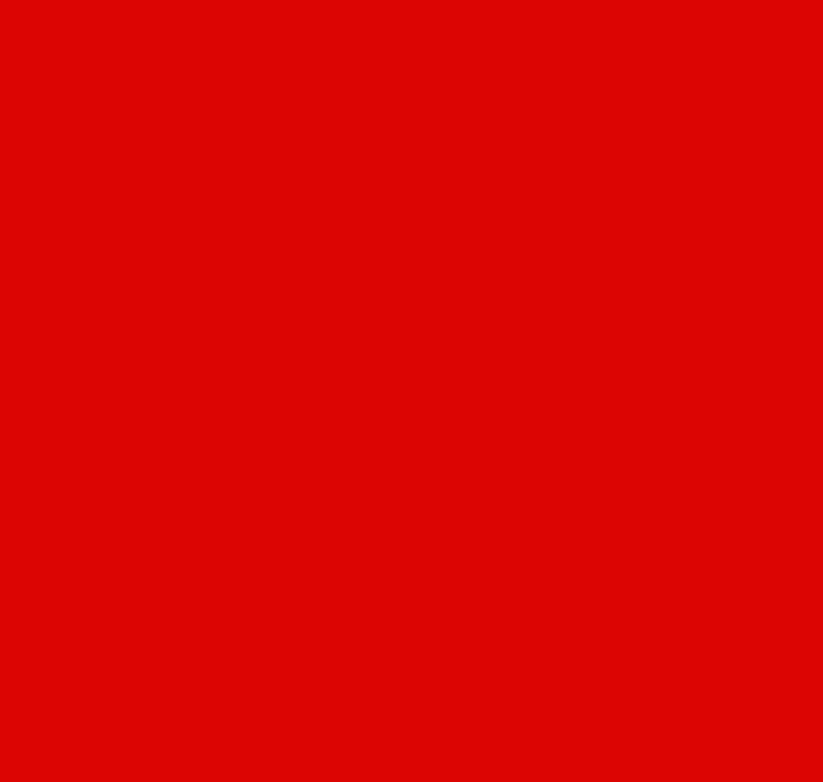
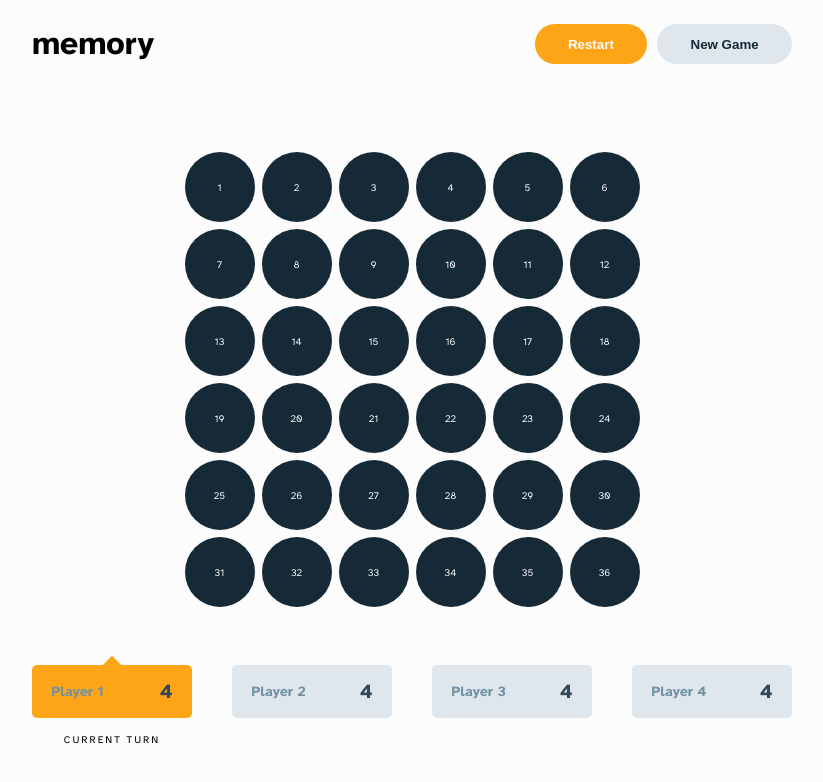
Before and after one commit to F4eNn/Advance-Multiplayer-Game, a website: page index.html in a window 1280 px wide. Shown: the whole page, without its empty margins (228-1051 px from the left). Drawn offline with Linux system fonts and the light colour scheme.

Commit message:
added styles to the entire section

```diff
--- a/index.html
+++ b/index.html
@@ -109,6 +109,88 @@
         </section>
     </div>
 </section>
+     <section class="game-content">
+    <!-- Navigation -->
+    <div class="nav wrapper">
+        <h2 class="nav__title">memory</h2>
+        <div class="buttons-desktop">
+            <button class="buttons-desktop__btn">Restart</button>
+            <button class="buttons-desktop__btn buttons-desktop__btn--colors">New Game</button>
+        </div>
+        <button class="nav__menu-mobile">Menu</button>
+    </div>
+    <!-- Grid Container -->
+    <div class="grid-container wrapper">
+        <div class="grid">1</div>
+        <div class="grid">2</div>
+        <div class="grid">3</div>
+        <div class="grid">4</div>
+        <div class="grid">5</div>
+        <div class="grid">6</div>
+        <div class="grid">7</div>
+        <div class="grid">8</div>
+        <div class="grid">9</div>
+        <div class="grid">10</div>
+        <div class="grid">11</div>
+        <div class="grid">12</div>
+        <div class="grid">13</div>
+        <div class="grid">14</div>
+        <div class="grid">15</div>
+        <div class="grid">16</div>
+        <div class="grid">17</div>
+        <div class="grid">18</div>
+        <div class="grid">19</div>
+        <div class="grid">20</div>
+        <div class="grid">21</div>
+        <div class="grid">22</div>
+        <div class="grid">23</div>
+        <div class="grid">24</div>
+        <div class="grid">25</div>
+        <div class="grid">26</div>
+        <div class="grid">27</div>
+        <div class="grid">28</div>
+        <div class="grid">29</div>
+        <div class="grid">30</div>
+        <div class="grid">31</div>
+        <div class="grid">32</div>
+        <div class="grid">33</div>
+        <div class="grid">34</div>
+        <div class="grid">35</div>
+        <div class="grid">36</div>
+    </div>
+    <div class="footer-multiplayer wrapper">
+        <div class="box-item">
+            <div class="player tracked ">
+                <div class="target-turn"></div>
+                <p class="short-name">P1</p>
+                <p class="long-name">Player 1</p>
+                <p class="player__pair-number ">4</p>
+            </div>
+            <p class="turn-info">current turn</p>
+        </div>
+        <div class="box-item">
+            <div class="player untracked">
+                <p class="short-name">P2</p>
+                <p class="long-name">Player 2</p>
+                <p class="player__pair-number">4</p>
+            </div>
+        </div>
+        <div class="box-item">
+            <div class="player untracked">
+                <p class="short-name">P3</p>
+                <p class="long-name">Player 3</p>
+                <p class="player__pair-number">4</p>
+            </div>
+        </div>
+        <div class="box-item">
+            <div class="player untracked">
+                <p class="short-name">P4</p>
+                <p class="long-name">Player 4</p>
+                <p class="player__pair-number">4</p>
+            </div>
+        </div>
+    </div>
+</section>
    </main>
 
     <script src="./dist/js/script.min.js"></script>
--- /dev/null
+++ b/src/sass/_large-grid.scss
@@ -0,0 +1,152 @@
+@use 'assets' as *;
+
+.wrapper {
+	max-width: 800px;
+	margin: 0 auto;
+}
+.game-content {
+	min-height: 100svh;
+	display: flex;
+	flex-direction: column;
+	justify-content: space-around;
+	align-items: center;
+	.nav {
+		width: 100%;
+		line-height: 40px;
+		display: flex;
+		justify-content: space-between;
+		padding: 2em;
+		.buttons-desktop {
+			display: none;
+			gap: 1em;
+			&__btn {
+				@include main-content-butons;
+				background-color: $primary;
+				color: $white-font;
+				padding: 0 2.5em;
+				font-weight: bold;
+				&--colors {
+					background-color: $grey-bgc;
+					color: $dark-blue-font;
+				}
+			}
+		}
+		&__menu-mobile {
+			@include main-content-butons;
+			background-color: $primary;
+			color: $white-font;
+			padding: 0 2.5em;
+		}
+		&__title {
+			font-size: clamp(2.5rem, 2.5vw, 4.5rem);
+		}
+	}
+	.grid-container {
+		display: grid;
+		grid-template-columns: repeat(6, clamp(40px, calc(25px + 6vw), 70px));
+		justify-content: center;
+		width: min(700px, 90%);
+		margin-top: 6rem;
+		gap: 0.7rem;
+		.grid {
+			display: flex;
+			justify-content: center;
+			align-items: center;
+			width: clamp(40px, calc(25px + 6vw), 70px);
+			height: clamp(40px, calc(25px + 6vw), 70px);
+			border-radius: 50%;
+			background-color: $dark-blue-bgc;
+			color: $white-font;
+		}
+	}
+	.footer-multiplayer {
+		display: flex;
+		justify-content: space-around;
+		width: 100%;
+		margin: 6rem 1rem 0rem 1rem;
+		.box-item {
+			display: flex;
+			flex-direction: column;
+			align-items: center;
+			gap: 1.5em;
+			width: 20%;
+			.turn-info {
+				visibility: hidden;
+				letter-spacing: 2px;
+				text-transform: uppercase;
+			}
+			.player {
+				position: relative;
+				display: flex;
+				justify-content: center;
+				flex-direction: column;
+				align-items: center;
+				padding: 0.7em 1.4em;
+				font-size: 1.4rem;
+				border-radius: 5px;
+				color: $light-blue-font;
+				font-weight: bold;
+				&__pair-number {
+					font-size: 2rem;
+					color: $blue-font;
+				}
+				.long-name {
+					display: none;
+				}
+			}
+			.target-turn {
+				z-index: -2;
+				position: absolute;
+				left: 50%;
+				top: 10%;
+				width: 20px;
+				height: 20px;
+				background-color: $primary;
+				color: #fff;
+				transform-origin: left top;
+				transform: rotate(45deg) translate(-50%, -50%);
+			}
+		}
+	}
+}
+/////////////////////////// classes for Toggle in Js
+.tracked {
+	background-color: $primary;
+}
+.untracked {
+	background-color: $grey-bgc;
+}
+////////////////////////// MEDIA
+@media (min-width: 576px) {
+	.game-content {
+		.nav {
+			.buttons-desktop {
+				display: flex;
+			}
+			&__menu-mobile {
+				display: none;
+			}
+		}
+		.footer-multiplayer {
+			margin: 5rem auto;
+			.box-item {
+				.turn-info {
+					visibility: visible;
+				}
+				.player {
+					width: 100%;
+					display: flex;
+					flex-direction: row;
+					justify-content: space-between;
+					padding: 1em 1.4em;
+					.long-name {
+						display: block;
+					}
+					.short-name {
+						display: none;
+					}
+				}
+			}
+		}
+	}
+}
--- a/src/sass/assets/_general.scss
+++ b/src/sass/assets/_general.scss
@@ -12,5 +12,6 @@ ul, li {
 
 body {
 	font-family: 'Atkinson Hyperlegible', sans-serif;
-	background-color: rgb(221, 4, 4);
+	// background-color: rgb(221, 4, 4);
+	background-color: #fcfcfc;
 }
--- a/src/sass/assets/_mixins.scss
+++ b/src/sass/assets/_mixins.scss
@@ -4,3 +4,9 @@
 	border-radius: 8px;
 	margin-bottom: 15px;
 }
+@mixin main-content-butons{
+	border-radius:20px;
+	border: none;
+	padding: 0 1.5em;
+	cursor: pointer;
+}
--- a/src/sass/style.scss
+++ b/src/sass/style.scss
@@ -1,4 +1,5 @@
 
 // Entry Section
 @import 'entry-site';
-@import 'summary'
+@import 'summary';
+@import 'large-grid';
```
Also changed, not shown: dist/css/style.min.css, 2 other files.
